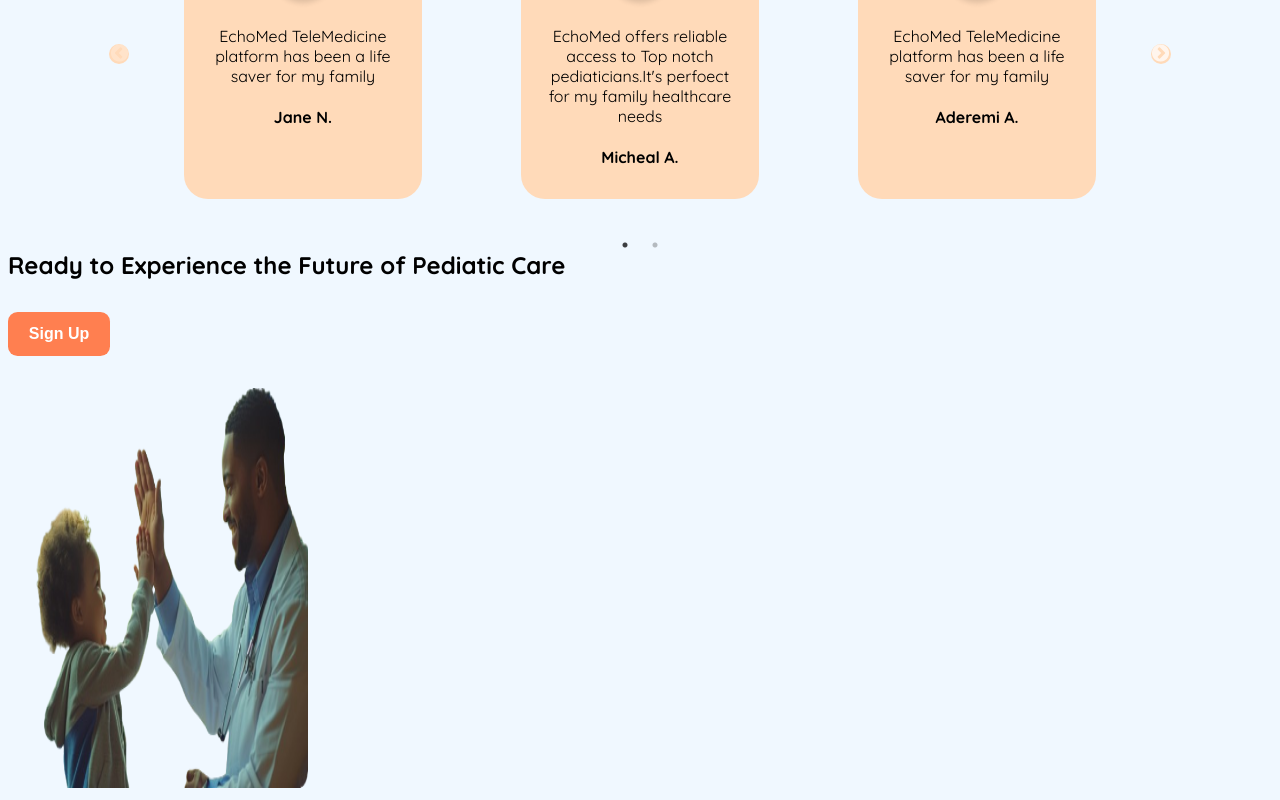
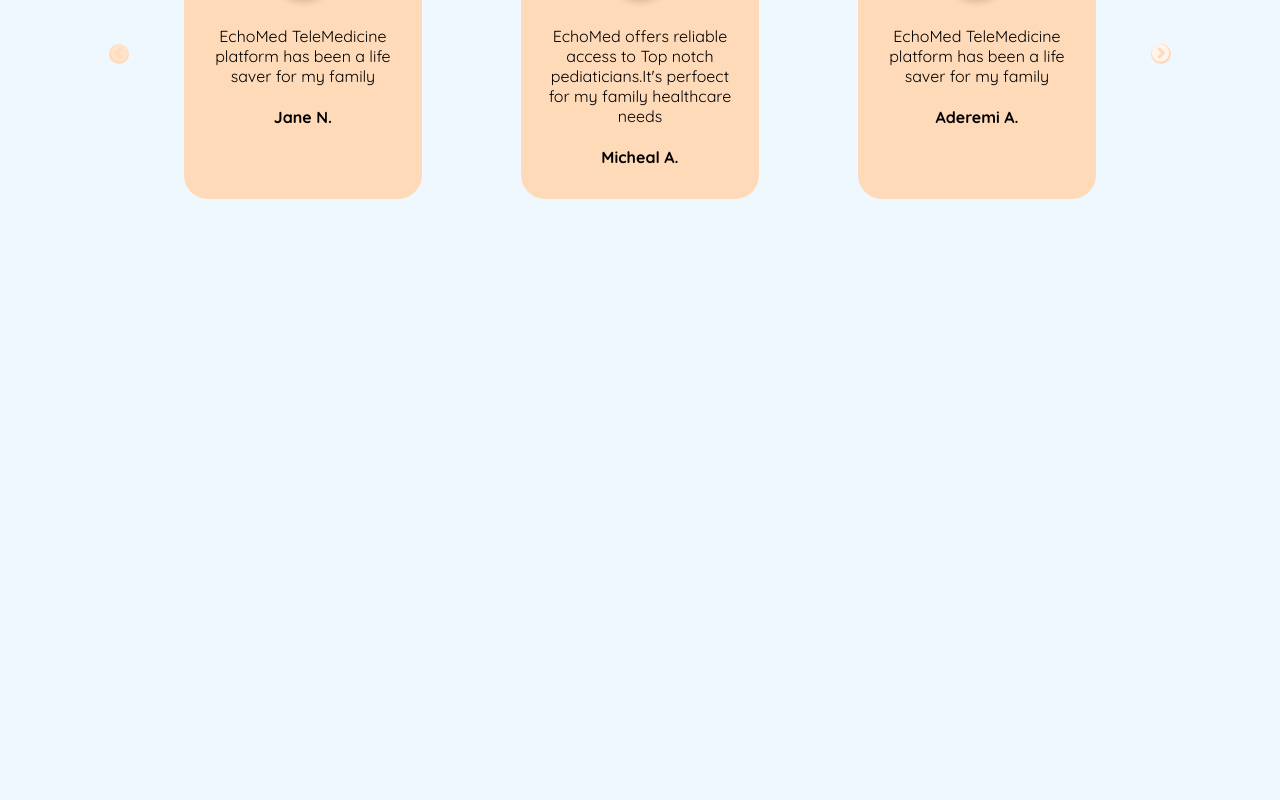
Before and after one commit to Remigit99/EchoMed, a Next.js app: page / in a window 1280 px wide. Shown: the part 2629-3429 px from the top of the page. After the commit the page ends 2867 px from the top, so only its background shows below. Built offline with nearby package versions, Linux system fonts and the light colour scheme.

Commit message:
modify cta section

```diff
--- a/app/page.js
+++ b/app/page.js
@@ -139,7 +139,7 @@ export default function Home() {
           </div>
         </section>
 
-        <section className={styles.cta}>
+        {/* <section className={styles.cta}>
           <div>
             <div className={styles.ctaLeft}>
               <h1>Ready to Experience the Future of Pediatic Care</h1>
@@ -157,7 +157,7 @@ export default function Home() {
               />
             </div>
           </div>
-        </section>
+        </section> */}
       </div>
     </main>
   );
```
